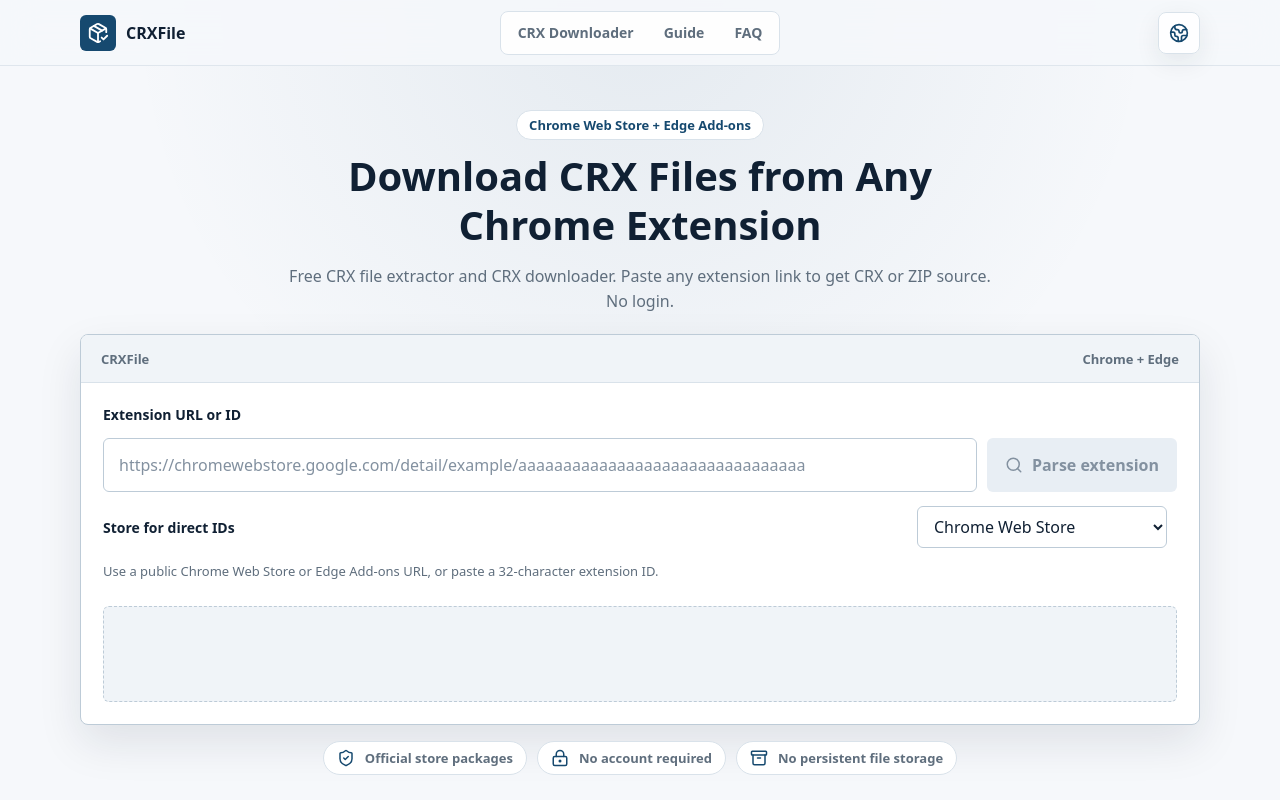
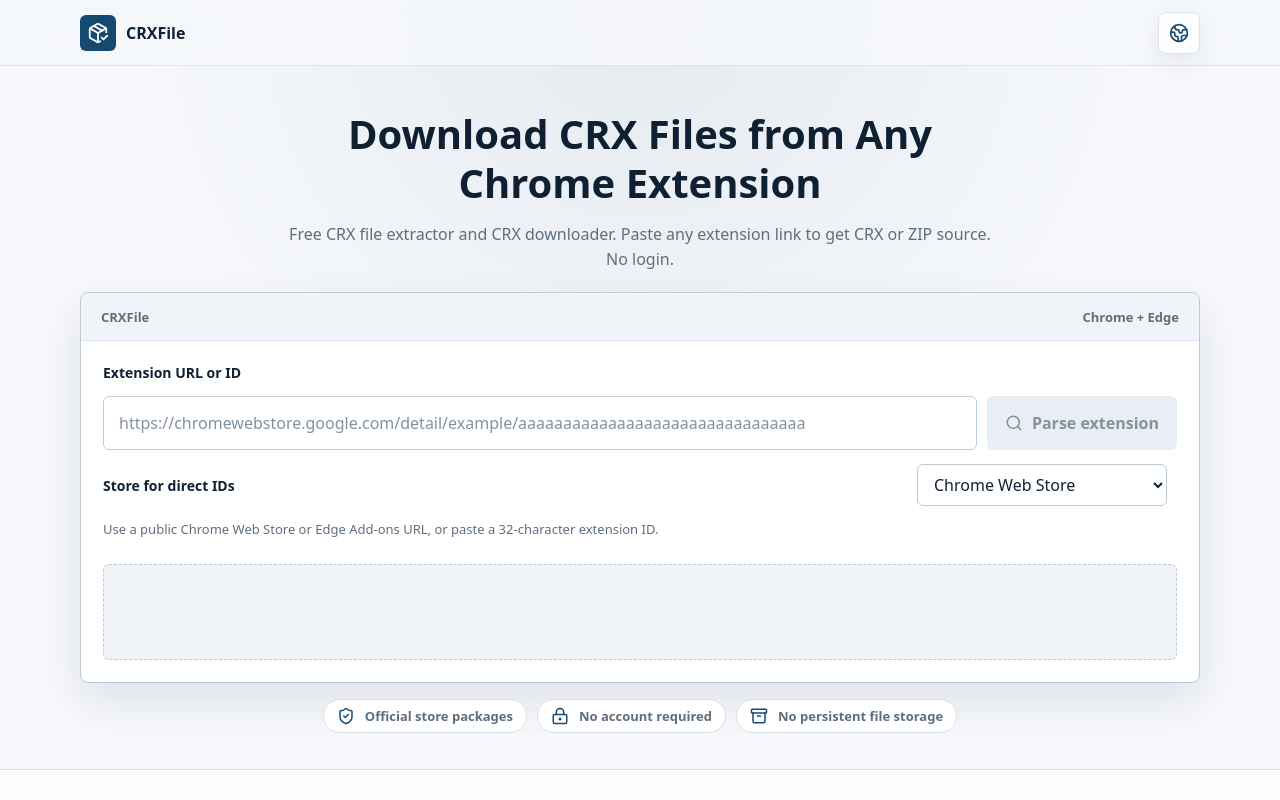
Before and after one commit to calinawilliams1992/crxfile, a Next.js app: page / in a window 1280 px wide. Shown: the top 800 px of the page. Built offline with nearby package versions, Linux system fonts and the light colour scheme.

Commit message:
Simplify landing header

```diff
--- a/app/components/CrxFileApp.tsx
+++ b/app/components/CrxFileApp.tsx
@@ -41,12 +41,9 @@
 
 const english = {
   nav: {
-    tool: "CRX Downloader",
-    guide: "Guide",
-    faq: "FAQ"
+    tool: "CRX Downloader"
   },
   hero: {
-    eyebrow: "Chrome Web Store + Edge Add-ons",
     title: "Download CRX Files from Any Chrome Extension",
     subtitle:
       "Free CRX file extractor and CRX downloader. Paste any extension link to get CRX or ZIP source. No login.",
@@ -207,12 +204,9 @@
 
 const chinese: Copy = {
   nav: {
-    tool: "CRX 下载器",
-    guide: "指南",
-    faq: "FAQ"
+    tool: "CRX 下载器"
   },
   hero: {
-    eyebrow: "Chrome Web Store + Edge Add-ons",
     title: "从任意 Chrome 扩展下载 CRX 文件",
     subtitle:
       "免费 CRX file extractor 与 CRX downloader。粘贴扩展链接即可 get CRX 或源码 ZIP，无需登录。",
@@ -524,12 +518,6 @@
           <span>CRXFile</span>
         </a>
 
-        <nav className="nav-links" aria-label="Primary navigation">
-          <a href="#tool">{t.nav.tool}</a>
-          <a href="#guide">{t.nav.guide}</a>
-          <a href="#faq">{t.nav.faq}</a>
-        </nav>
-
         <div className="language-switch" ref={languageMenuRef}>
           <button
             className="language-trigger"
@@ -577,9 +565,6 @@
         <section className="tool-section" id="tool">
           <div className="section-inner tool-layout">
             <div className="intro-copy">
-              <p className="eyebrow">
-                {t.hero.eyebrow}
-              </p>
               <h1>{t.hero.title}</h1>
               <p className="hero-subtitle">{t.hero.subtitle}</p>
             </div>
--- a/app/globals.css
+++ b/app/globals.css
@@ -107,7 +107,7 @@
   top: 0;
   z-index: 20;
   display: grid;
-  grid-template-columns: 1fr auto 1fr;
+  grid-template-columns: 1fr auto;
   align-items: center;
   gap: 24px;
   min-height: 66px;
@@ -136,36 +136,12 @@
   color: var(--surface);
 }
 
-.nav-links,
 .language-trigger,
 .language-menu,
 .tabs {
   border: 1px solid var(--line);
   border-radius: var(--radius);
   background: color-mix(in srgb, var(--surface) 88%, transparent);
-}
-
-.nav-links {
-  display: inline-flex;
-  align-items: center;
-  gap: 4px;
-  padding: 4px;
-}
-
-.nav-links a {
-  display: inline-flex;
-  align-items: center;
-  min-height: 34px;
-  padding: 0 13px;
-  border-radius: var(--radius-sm);
-  color: var(--muted);
-  font-size: 14px;
-  font-weight: 740;
-}
-
-.nav-links a:hover {
-  background: var(--surface-subtle);
-  color: var(--ink);
 }
 
 .language-switch {
@@ -296,20 +272,6 @@
   text-align: center;
 }
 
-.eyebrow {
-  display: inline-flex;
-  align-items: center;
-  min-height: 30px;
-  margin: 0 0 12px;
-  padding: 0 12px;
-  border: 1px solid var(--line);
-  border-radius: 999px;
-  background: var(--surface);
-  color: var(--brand);
-  font-size: 13px;
-  font-weight: 820;
-}
-
 .intro-copy h1 {
   max-width: 720px;
   margin: 0;
@@ -428,8 +390,7 @@
   color: var(--surface);
 }
 
-.input-row button:not(:disabled):hover,
-.primary-action:hover {
+.input-row button:not(:disabled):hover {
   background: var(--brand-hover);
 }
 
@@ -691,22 +652,17 @@
 .primary-action,
 .secondary-action {
   padding: 0 14px;
+  border: 1px solid var(--line-strong);
+  background: var(--surface);
+  color: var(--brand);
   text-align: center;
 }
 
-.primary-action {
-  background: var(--brand);
+.primary-action:hover,
+.secondary-action:hover {
+  border-color: var(--brand-hover);
+  background: var(--brand-hover);
   color: var(--surface);
-}
-
-.secondary-action {
-  border: 1px solid var(--line-strong);
-  background: var(--surface);
-  color: var(--brand);
-}
-
-.secondary-action:hover {
-  background: var(--surface-subtle);
 }
 
 .result-footer {
@@ -1077,10 +1033,6 @@
     padding: 0 16px;
   }
 
-  .nav-links {
-    display: none;
-  }
-
   .language-trigger {
     width: 40px;
     height: 40px;
```
